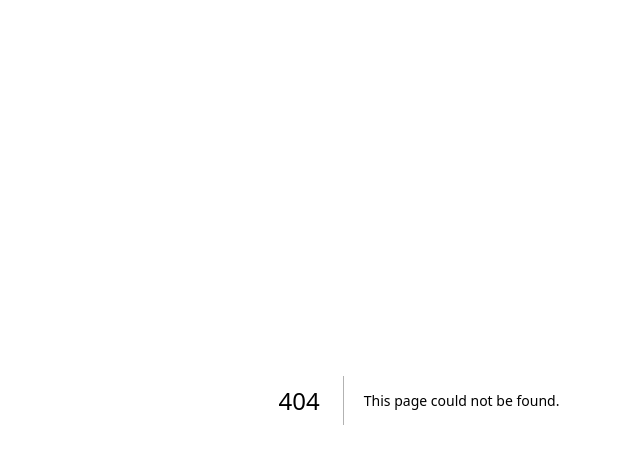
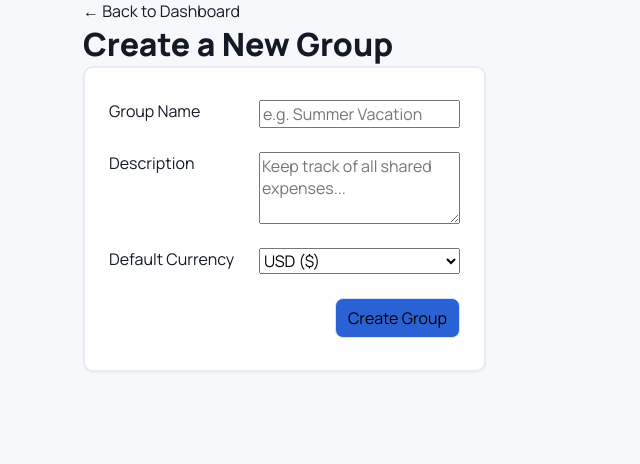
Before and after one commit to jkaps9/expense-splitter, a Next.js app: page /dashboard/groups/new in a window 1280 px wide. Before the commit this address had no page. Shown: the top 464 px of the page, without its empty margins (221-861 px from the left). Built offline with nearby package versions, Linux system fonts and the light colour scheme.

Commit message:
create new group flow

```diff
--- /dev/null
+++ b/app/dashboard/groups/actions.ts
@@ -0,0 +1,15 @@
+"use server";
+
+import { redirect } from "next/navigation";
+import { createClient } from "@/lib/supabase/server";
+
+export async function createGroup(formData: FormData) {
+  const supabase = await createClient();
+  const {
+    data: { user },
+    error: authError,
+  } = await supabase.auth.getUser();
+  if (authError || !user) {
+    redirect("/login");
+  }
+}
--- /dev/null
+++ b/app/dashboard/groups/new/page.tsx
@@ -0,0 +1,52 @@
+import Link from "next/link";
+import { createGroup } from "../actions";
+
+export default function NewGroupPage() {
+  return (
+    <div className="container">
+      <header>
+        <Link href="/dashboard">← Back to Dashboard</Link>
+        <h1>Create a New Group</h1>
+      </header>
+
+      <main>
+        <form action={createGroup} className="form--modal">
+          <div className="input-group">
+            <label htmlFor="name">Group Name</label>
+            <input
+              id="name"
+              name="name"
+              type="text"
+              required
+              placeholder="e.g. Summer Vacation"
+            />
+          </div>
+
+          <div className="input-group">
+            <label htmlFor="description">Description</label>
+            <textarea
+              name="description"
+              id="description"
+              rows={3}
+              placeholder="Keep track of all shared expenses..."
+            ></textarea>
+          </div>
+
+          <div className="input-group">
+            <label htmlFor="default_currency">Default Currency</label>
+            <select name="default_currency" id="default_currency">
+              <option value="USD">USD ($)</option>
+              <option value="EUR">EUR (€)</option>
+              <option value="GBP">GBP (£)</option>
+              <option value="CAD">CAD ($)</option>
+            </select>
+          </div>
+
+          <button type="submit" className="btn">
+            Create Group
+          </button>
+        </form>
+      </main>
+    </div>
+  );
+}
--- a/app/dashboard/page.tsx
+++ b/app/dashboard/page.tsx
@@ -32,7 +32,9 @@ export default async function DashboardPage() {
       </header>
       <header className={styles.header}>
         <h1 className={styles.title}>Your Groups</h1>
-        <button className={styles.newGroupButton}>+ New Group</button>
+        <Link href="/dashboard/groups/new" className={styles.newGroupButton}>
+          + New Group
+        </Link>
       </header>
 
       <main className={styles.main}>
--- a/app/globals.css
+++ b/app/globals.css
@@ -333,3 +333,32 @@ section {
   font-variant-numeric: tabular-nums;
   font-weight: var(--font-medium);
 }
+
+.btn {
+  background-color: var(--color-accent);
+  border: 1px solid var(--color-border);
+  border-radius: var(--radius-md);
+  padding: var(--space-2) var(--space-3);
+}
+
+.form--modal {
+  background: var(--color-surface);
+  border: 2px solid var(--color-border-subtle);
+  border-radius: var(--radius-lg);
+  box-shadow: var(--shadow-sm);
+  display: flex;
+  flex-direction: column;
+  gap: var(--space-6);
+  grid-template-columns: 1fr;
+  padding: var(--space-8) var(--space-6);
+  width: fit-content;
+  button[type="submit"] {
+    align-self: flex-end;
+  }
+}
+
+.input-group {
+  display: grid;
+  grid-template-columns: 2fr 3fr;
+  gap: var(--space-4);
+}
```
